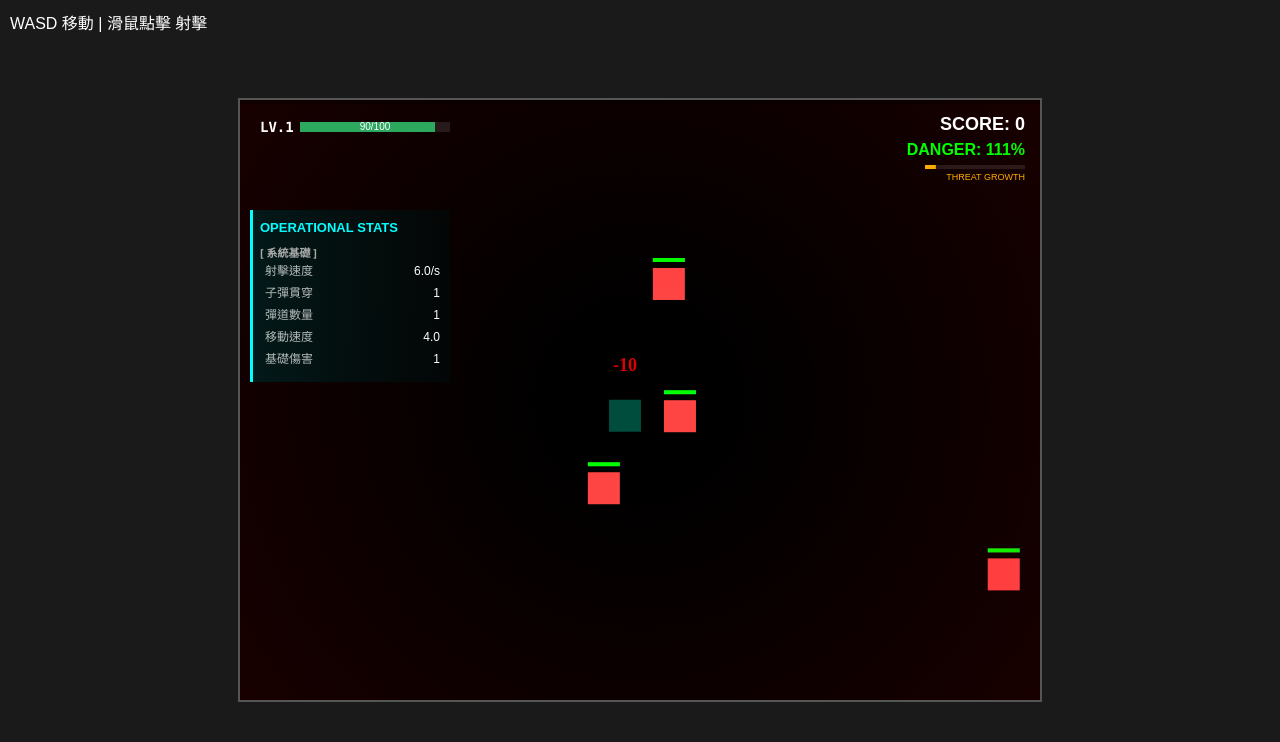
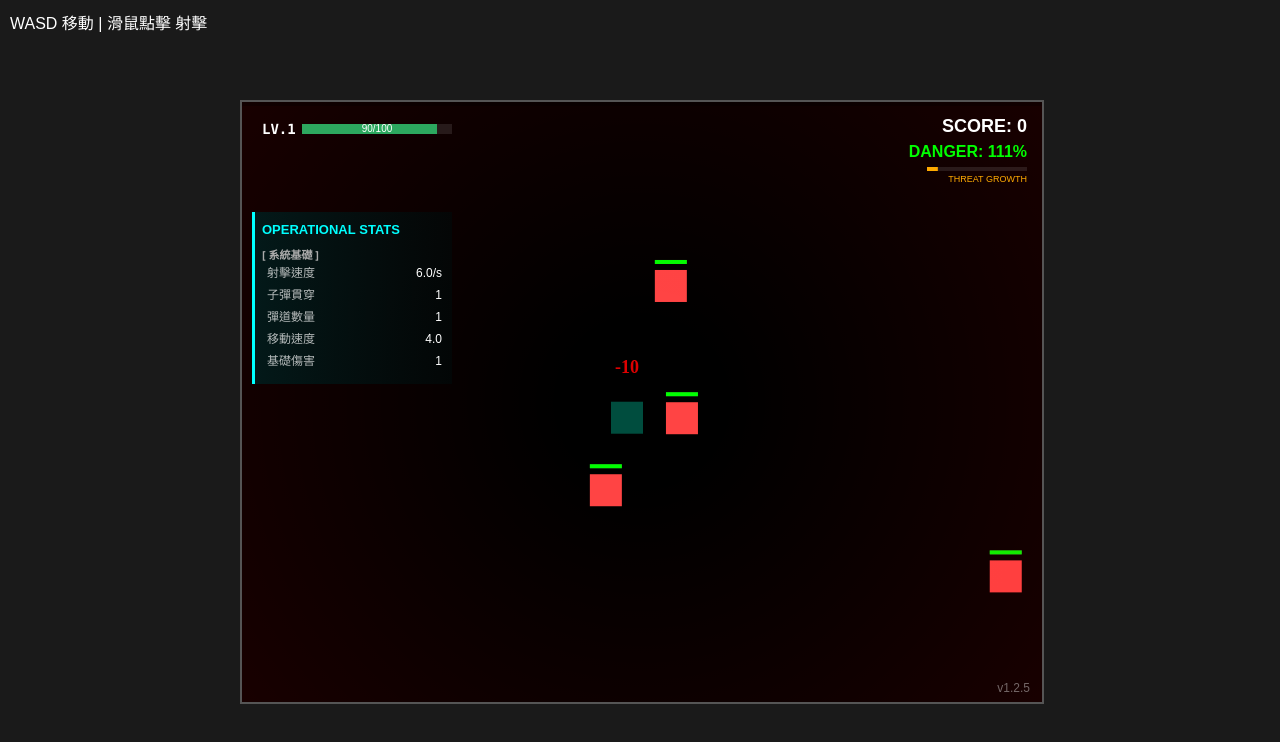
Before and after one commit to lolimilk123/html5-game, a plain HTML site: page index.html in a window 1280 px wide. Drawn offline with Linux system fonts and the light colour scheme.

Commit message:
版本v1.2.5

```diff
--- a/index.html
+++ b/index.html
@@ -32,7 +32,23 @@
 </head>
 <body>
     <div class="info">WASD 移動 | 滑鼠點擊 射擊</div>
+<div id="game-container" style="position: relative; width: 800px; height: 600px;">
     <canvas id="gameCanvas" width="800" height="600"></canvas>
+    <div id="version-tag">v1.2.5</div>
+</div>
+
+<style>
+    #version-tag {
+        position: absolute;
+        bottom: 5px;
+        right: 10px;
+        color: rgba(255, 255, 255, 0.4); /* 半透明灰白色 */
+        font-family: Arial, sans-serif;
+        font-size: 12px;
+        pointer-events: none; /* 讓滑鼠點擊穿透，不干擾遊戲 */
+        user-select: none;    /* 防止文字被選取 */
+    }
+</style>
 <script type="module" src="game.js"></script>
 </body>
 </html>
```
